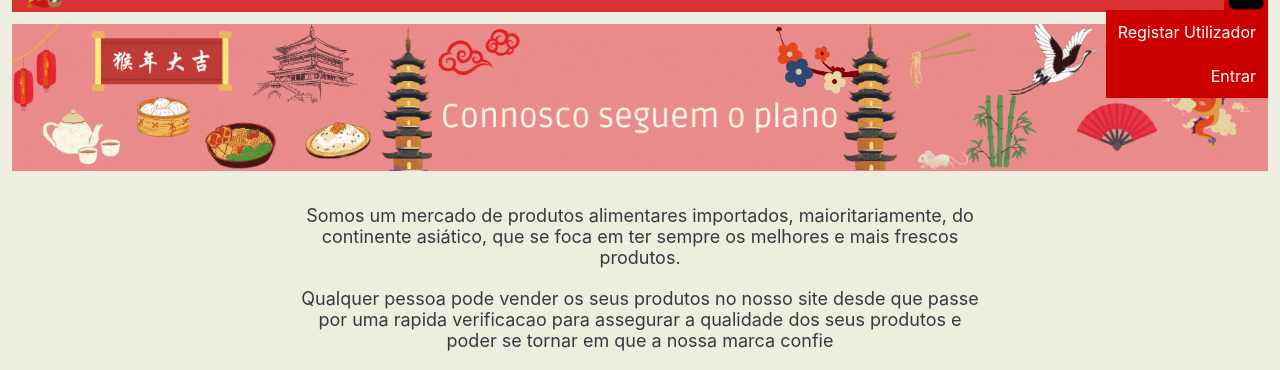
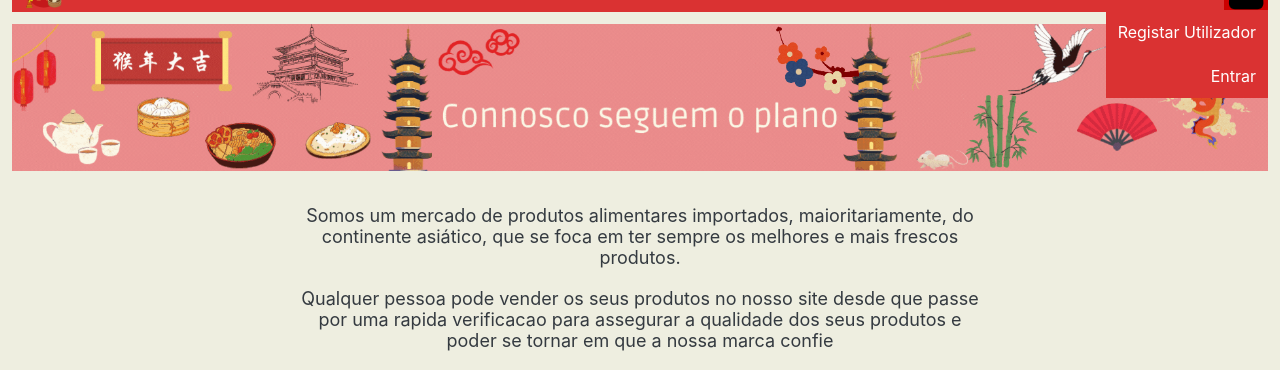
Before and after one commit to jecsct/Mercadinho, a Django app: page /food/about/ in a window 1280 px wide, with the pointer over the restyled element. Shown: the part 44-414 px from the top of the page. Run offline with Django 4.2, Linux system fonts and the light colour scheme.

Commit message:
Hoover Vermelho

```diff
--- a/food/static/food/style.css
+++ b/food/static/food/style.css
@@ -242,6 +242,7 @@ ul.dropdown {
 li:hover ul.dropdown {
     display: block; /* Display the dropdown */
     min-width: 130px;
+    background-color: #da3232;
 }
 
 .dropdown li {
```
